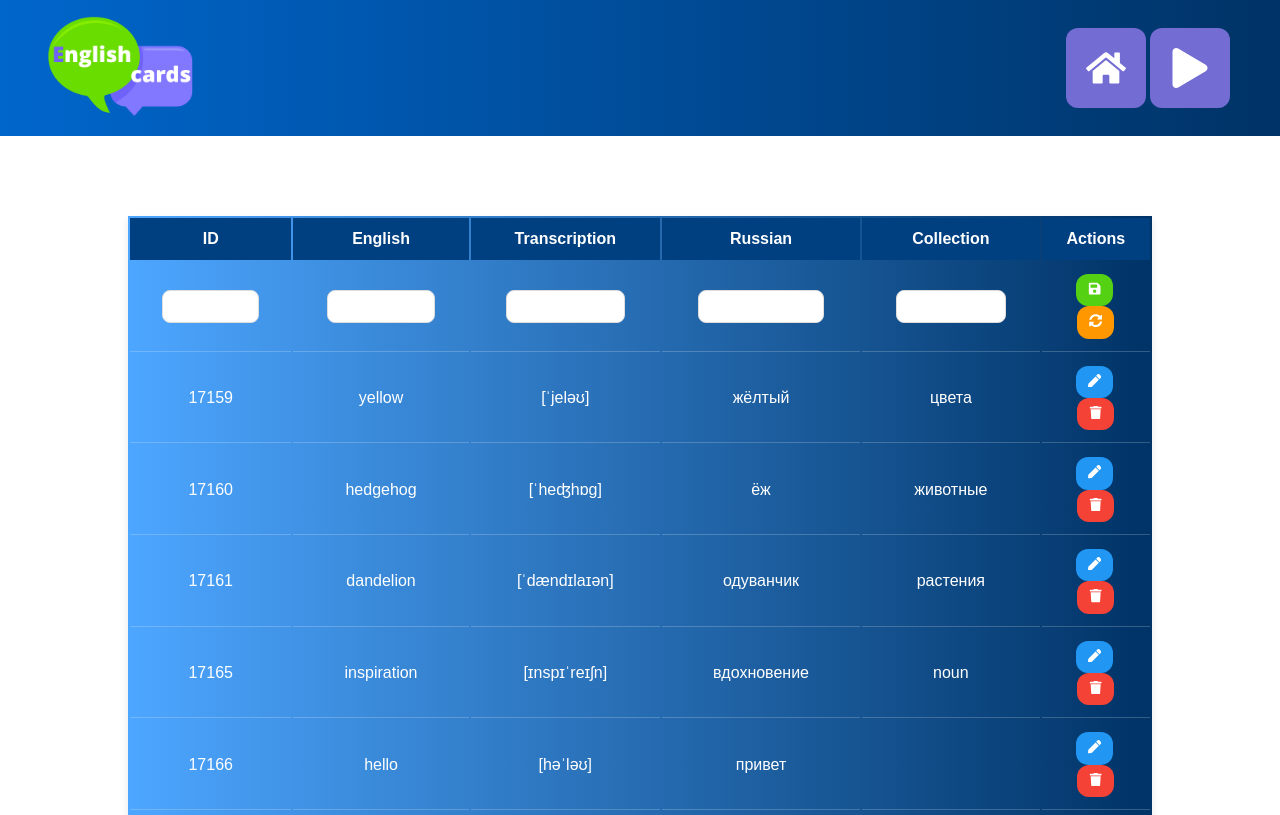
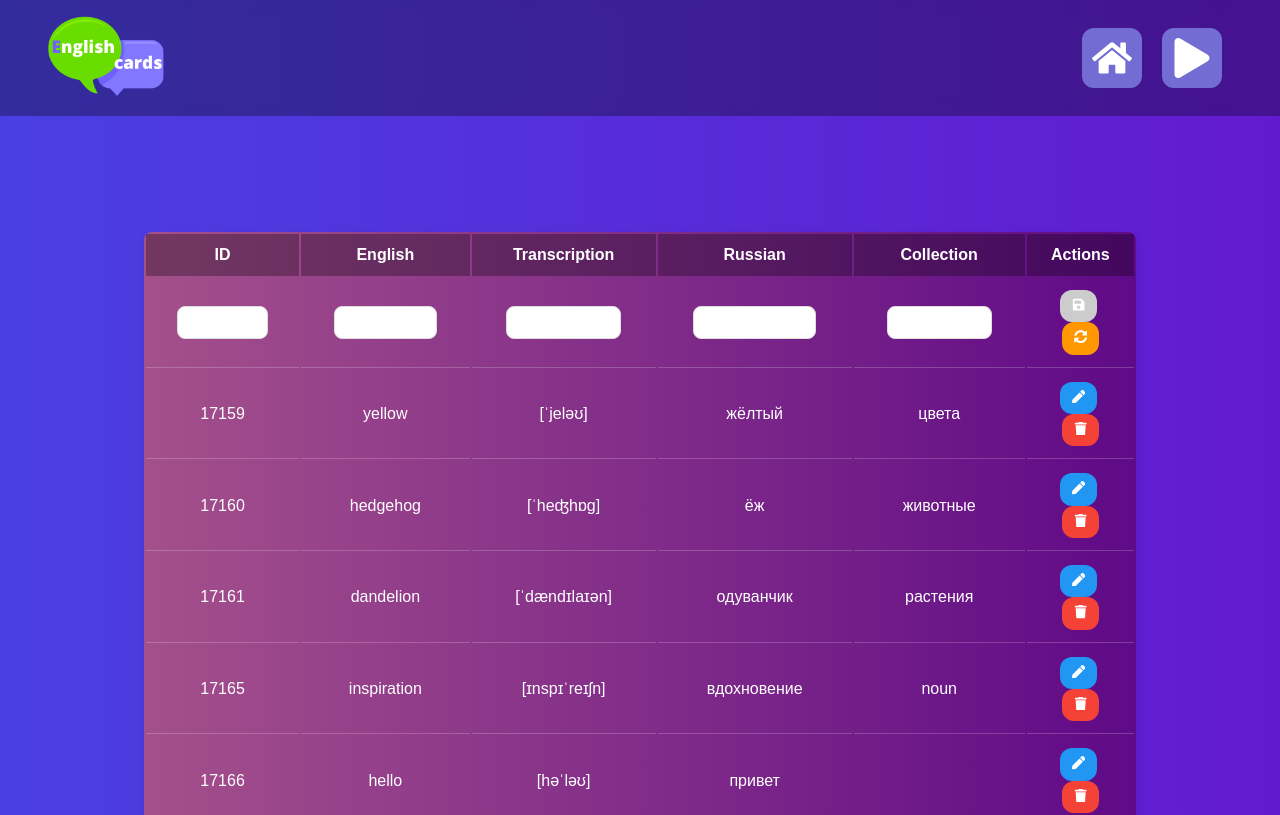
Before and after one commit to oxanamar/English-cards, a React (Create React App) app: page / in a window 1280 px wide. Shown: the top 815 px of the page. Built offline with nearby package versions, Linux system fonts and the light colour scheme.

Commit message:
Styled the table

```diff
--- a/src/components/App/App.css
+++ b/src/components/App/App.css
@@ -0,0 +1,34 @@
+/* App.css */
+@keyframes gradientAnimation {
+  0% {
+    background-position: 0% 50%;
+  }
+  50% {
+    background-position: 100% 50%;
+  }
+  100% {
+    background-position: 0% 50%;
+  }
+}
+
+/* Wrapper for the entire app, including header and main content */
+.app-container {
+  min-height: 100vh;
+  display: flex;
+  flex-direction: column;
+  background: linear-gradient(270deg, #6a11cb, #2575fc, #ff9a8b, #ff6a88);
+  background-size: 800% 800%;
+  animation: gradientAnimation 15s ease infinite;
+  color: white;
+  font-family: Arial, sans-serif;
+  text-align: center;
+}
+
+/* Ensures the main content takes up space between the header and footer */
+.content-container {
+  flex: 1;
+  display: flex;
+  justify-content: center;
+  align-items: center;
+  padding: 20px;
+}
--- a/src/components/App/App.jsx
+++ b/src/components/App/App.jsx
@@ -1,4 +1,4 @@
-import React, { useState } from "react";
+import React from "react";
 import { BrowserRouter as Router, Routes, Route } from "react-router-dom";
 import Header from "../Header/Header";
 import Table from "../Table/Table";
@@ -10,8 +10,9 @@ import "./App.css";
 function App() {
   return (
     <Router>
-      <div>
+      <div className="app-container">
         <Header />
+        <div className="content-container">
           <Routes>
             {/* Home page route */}
             <Route path="/" element={<Table />} />
@@ -22,6 +23,7 @@ function App() {
             {/* Catch-all route for unknown paths */}
             <Route path="*" element={<ErrorPage />} />
           </Routes>
+        </div>
         <Footer />
       </div>
     </Router>
--- a/src/components/Header/header.module.css
+++ b/src/components/Header/header.module.css
@@ -6,12 +6,19 @@
 
 .header-container {
   width: 100%;
-  /* max-width: 1200px; */
   margin: 0 auto;
   display: flex;
   justify-content: space-between;
   align-items: center;
-  background: linear-gradient(to right, #0066cc, #003366);
+  background-color: rgba(
+    0,
+    0,
+    0,
+    0.3
+  ); /* Transparent background to blend with the animated background */
+  backdrop-filter: blur(
+    8px
+  ); /* Optional: Add blur for enhanced visual effect */
   color: white;
   text-align: center;
   padding: 1rem 3rem;
@@ -25,9 +32,10 @@
 }
 
 .logo {
-  height: 100px;
+  height: 80px; /* Adjust height for better layout */
   width: auto;
 }
+
 .btn-container {
   display: flex;
 }
@@ -35,18 +43,21 @@
 .header-container button {
   display: flex;
   justify-content: center;
-  width: 80px;
-  height: 80px;
+  align-items: center;
+  width: 60px;
+  height: 60px;
   background-color: rgb(115, 109, 211);
-  align-items: center;
   color: #fff;
-  padding: 10px 10px;
-  text-align: center;
-  margin: 4px 2px;
+  font-size: 1.5rem;
+  border: none;
+  padding: 10px;
+  margin: 0 10px;
   border-radius: 12px;
   cursor: pointer;
+  transition: background-color 0.3s, transform 0.3s;
 }
 
 .header-container button:hover {
   background-color: rgb(84, 209, 18);
+  transform: scale(1.1); /* Smooth scaling effect on hover */
 }
--- a/src/components/Table/Table.jsx
+++ b/src/components/Table/Table.jsx
@@ -4,7 +4,6 @@ import { FaSave, FaPen, FaTrash, FaSyncAlt } from "react-icons/fa";
 import styles from "./table.module.css";
 
 function Table() {
-  // State to manage the first row's input fields
   const [inputData, setInputData] = useState({
     id: "",
     english: "",
@@ -13,10 +12,9 @@ function Table() {
     collection: "",
   });
 
-  // State to manage the list of words (initially populated from data.js)
   const [rows, setRows] = useState(data);
+  const [attemptedSave, setAttemptedSave] = useState(false);
 
-  // Handler for updating the first row's input fields
   const handleChange = (field, value) => {
     setInputData({
       ...inputData,
@@ -24,8 +22,8 @@ function Table() {
     });
   };
 
-  // Handler to save the first row's data and add a new word to the table
   const saveRow = () => {
+    setAttemptedSave(true);
     if (
       inputData.id &&
       inputData.english &&
@@ -37,7 +35,6 @@ function Table() {
         ...rows,
         { ...inputData, tags: inputData.collection, isEditing: false },
       ]);
-      // Clear the input fields after saving
       setInputData({
         id: "",
         english: "",
@@ -45,19 +42,20 @@ function Table() {
         russian: "",
         collection: "",
       });
+      setAttemptedSave(false);
     }
   };
 
-  // Handler to delete a word from the table
+  const isInputEmpty = (field) => !inputData[field].trim();
+
   const deleteRow = (index) => {
     if (window.confirm("Are you sure you want to delete this row?")) {
       const updatedRows = [...rows];
-      updatedRows.splice(index, 1); // Remove the row by index
+      updatedRows.splice(index, 1);
       setRows(updatedRows);
     }
   };
 
-  // Handler to toggle edit mode for a word
   const toggleEdit = (index) => {
     setRows(
       rows.map((row, i) =>
@@ -66,19 +64,16 @@ function Table() {
     );
   };
 
-  // Handler for updating the fields of a word in edit mode
   const handleRowChange = (index, field, value) => {
     setRows(
       rows.map((row, i) => (i === index ? { ...row, [field]: value } : row))
     );
   };
 
-  // Handler to save changes after editing a word
   const saveRowChanges = (index) => {
     toggleEdit(index);
   };
 
-  // Handler to clear the input fields in the first row
   const clearInputs = () => {
     setInputData({
       id: "",
@@ -87,6 +82,7 @@ function Table() {
       russian: "",
       collection: "",
     });
+    setAttemptedSave(false);
   };
 
   return (
@@ -103,13 +99,15 @@ function Table() {
           </tr>
         </thead>
         <tbody>
-          {/* First row with input fields to add a new word */}
           <tr>
             <td>
               <input
                 type="text"
                 value={inputData.id}
                 onChange={(e) => handleChange("id", e.target.value)}
+                className={
+                  attemptedSave && isInputEmpty("id") ? styles.errorInput : ""
+                }
               />
             </td>
             <td>
@@ -117,6 +115,11 @@ function Table() {
                 type="text"
                 value={inputData.english}
                 onChange={(e) => handleChange("english", e.target.value)}
+                className={
+                  attemptedSave && isInputEmpty("english")
+                    ? styles.errorInput
+                    : ""
+                }
               />
             </td>
             <td>
@@ -124,6 +127,11 @@ function Table() {
                 type="text"
                 value={inputData.transcription}
                 onChange={(e) => handleChange("transcription", e.target.value)}
+                className={
+                  attemptedSave && isInputEmpty("transcription")
+                    ? styles.errorInput
+                    : ""
+                }
               />
             </td>
             <td>
@@ -131,6 +139,11 @@ function Table() {
                 type="text"
                 value={inputData.russian}
                 onChange={(e) => handleChange("russian", e.target.value)}
+                className={
+                  attemptedSave && isInputEmpty("russian")
+                    ? styles.errorInput
+                    : ""
+                }
               />
             </td>
             <td>
@@ -138,10 +151,25 @@ function Table() {
                 type="text"
                 value={inputData.collection}
                 onChange={(e) => handleChange("collection", e.target.value)}
+                className={
+                  attemptedSave && isInputEmpty("collection")
+                    ? styles.errorInput
+                    : ""
+                }
               />
             </td>
             <td>
-              <button className={styles["btn-save"]} onClick={saveRow}>
+              <button
+                className={styles["btn-save"]}
+                onClick={saveRow}
+                disabled={
+                  !inputData.id ||
+                  !inputData.english ||
+                  !inputData.transcription ||
+                  !inputData.russian ||
+                  !inputData.collection
+                }
+              >
                 <FaSave />
               </button>
               <button className={styles["btn-clear"]} onClick={clearInputs}>
@@ -150,7 +178,6 @@ function Table() {
             </td>
           </tr>
 
-          {/* Display existing rows with edit and delete functionality */}
           {rows.map((row, index) => (
             <tr key={row.id}>
               <td>{row.id}</td>
@@ -197,7 +224,7 @@ function Table() {
                 {row.isEditing ? (
                   <input
                     type="text"
-                    value={row.tags} // tags represent the collection
+                    value={row.tags}
                     onChange={(e) =>
                       handleRowChange(index, "tags", e.target.value)
                     }
--- a/src/components/Table/table.module.css
+++ b/src/components/Table/table.module.css
@@ -1,14 +1,23 @@
-* {
-  font-family: "Arial", sans-serif;
+/* Error input styling for red borders */
+.errorInput {
+  border: 2px solid red;
+  border-radius: 8px;
+}
+
+.table-container {
+  width: 100%;
+  display: flex;
+  justify-content: center;
+  padding-top: 2rem;
 }
 
 table {
   width: 80%;
-  /* border-collapse: collapse; */
-  background: linear-gradient(to right, #4da6ff, #003366);
+  background: linear-gradient(to right, #a4508b, #5f0a87);
   box-shadow: 0 4px 8px rgba(0, 0, 0, 0.1);
-  margin: 5rem auto;
+  border-radius: 8px;
   overflow: hidden;
+  margin: 2rem 0;
 }
 
 th,
@@ -19,7 +28,7 @@ td {
 }
 
 th {
-  background-color: #004080;
+  background-color: rgba(0, 0, 0, 0.3);
 }
 
 td {
@@ -44,6 +53,28 @@ button {
   transition: background-color 0.3s ease;
 }
 
+.btn-save {
+  background-color: rgb(84, 209, 18);
+  margin-right: 3px;
+}
+
+.btn-save:hover:enabled {
+  background-color: rgb(84, 194, 24);
+}
+
+.btn-save:disabled {
+  background-color: #cccccc;
+  cursor: not-allowed;
+}
+
+.btn-clear {
+  background-color: #ff9800;
+}
+
+.btn-clear:hover {
+  background-color: #e68a00;
+}
+
 .btn-edit {
   background-color: #2196f3;
   margin-right: 3px;
@@ -61,23 +92,6 @@ button {
   background-color: #e53935;
 }
 
-.btn-clear {
-  background-color: #ff9800;
-}
-
-.btn-clear:hover {
-  background-color: #e68a00;
-}
-
-.btn-save {
-  background-color: rgb(84, 209, 18);
-  margin-right: 3px;
-}
-
-.btn-save:hover {
-  background-color: rgb(84, 194, 24);
-}
-
 @media (max-width: 731px) {
   th:nth-child(1),
   th:nth-child(3),
```
Lines whose indentation alone changed are shown as unchanged.
